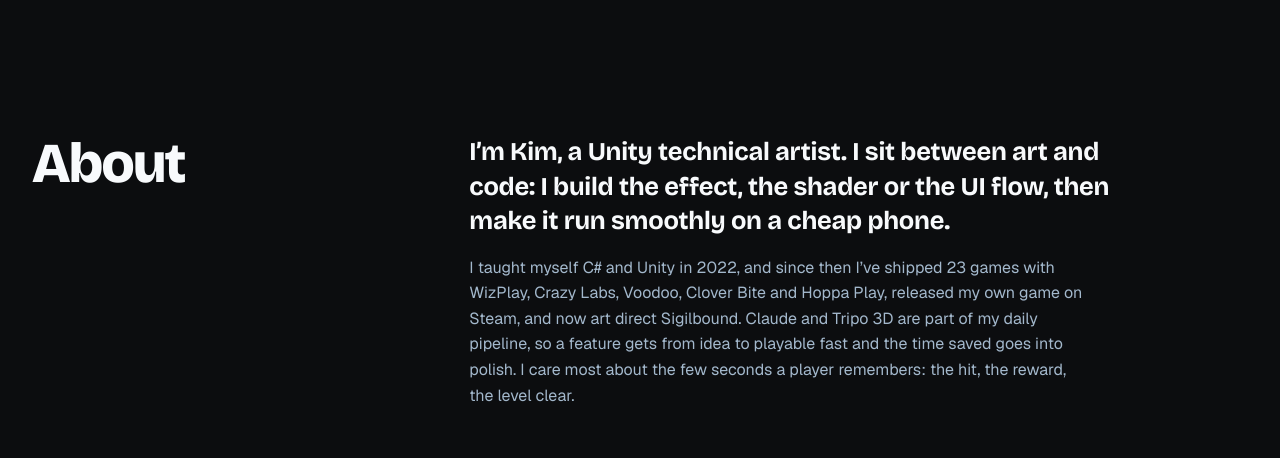
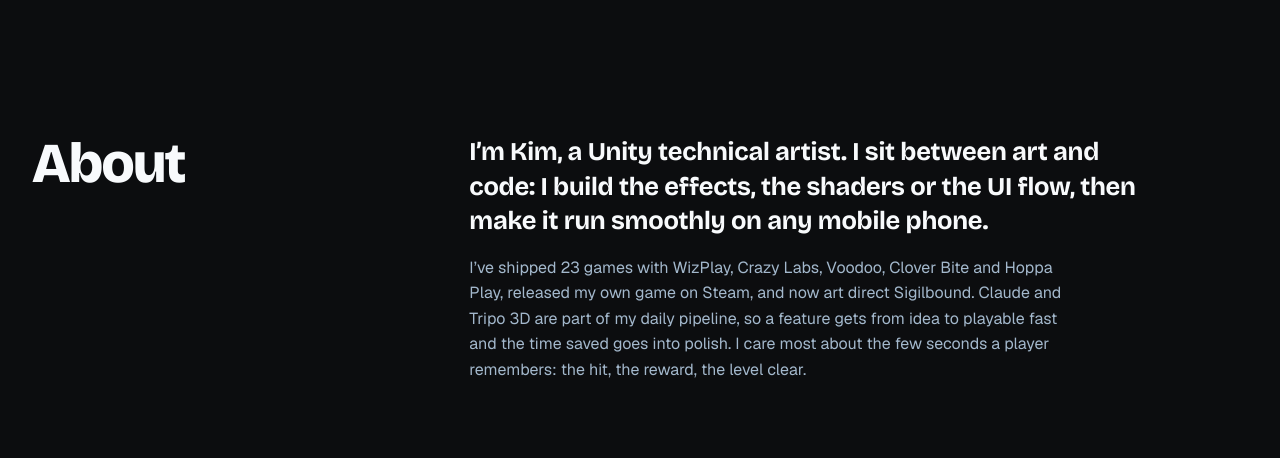
Before and after one commit to Kimiky1/portfolio, a plain HTML site: page index.html in a window 1280 px wide. Shown: the part 2980-3438 px from the top of the page. Drawn offline with nearby package versions, Linux system fonts and the light colour scheme; no server answers; a web font is replaced by a local one.

Commit message:
About: wording from Kim
Co-Authored-By: Claude Opus 5.5 <noreply@anthropic.com>

```diff
--- a/index.html
+++ b/index.html
@@ -391,8 +391,8 @@
     <div class="wrap about">
       <h2 class="h2 reveal">About</h2>
       <div class="reveal">
-        <p class="about-lead">I&rsquo;m Kim, a Unity technical artist. I sit between art and code: I build the effect, the shader or the UI flow, then make it run smoothly on a cheap phone.</p>
-        <p class="lede">I taught myself C# and Unity in 2022, and since then I&rsquo;ve shipped 23 games with WizPlay, Crazy Labs, Voodoo, Clover Bite and Hoppa Play, released my own game on Steam, and now art direct Sigilbound. Claude and Tripo 3D are part of my daily pipeline, so a feature gets from idea to playable fast and the time saved goes into polish. I care most about the few seconds a player remembers: the hit, the reward, the level clear.</p>
+        <p class="about-lead">I&rsquo;m Kim, a Unity technical artist. I sit between art and code: I build the effects, the shaders or the UI flow, then make it run smoothly on any mobile phone.</p>
+        <p class="lede">I&rsquo;ve shipped 23 games with WizPlay, Crazy Labs, Voodoo, Clover Bite and Hoppa Play, released my own game on Steam, and now art direct Sigilbound. Claude and Tripo 3D are part of my daily pipeline, so a feature gets from idea to playable fast and the time saved goes into polish. I care most about the few seconds a player remembers: the hit, the reward, the level clear.</p>
       </div>
     </div>
   </section>
```
